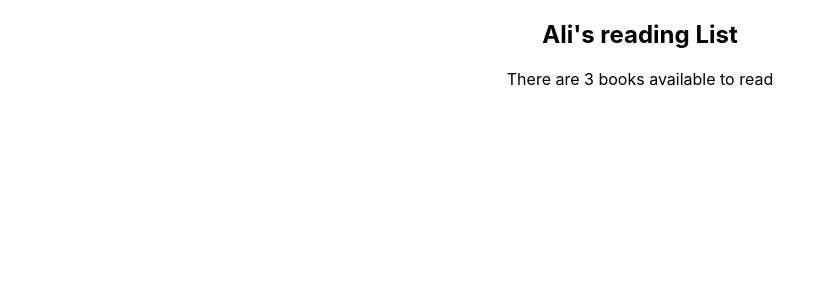
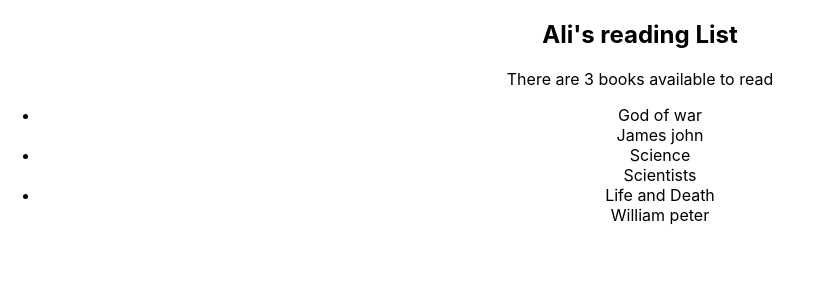
Before and after one commit to abdulmuqsit10101/React-Context-Hooks, a React (Create React App) app: page / in a window 1280 px wide. Shown: the top 300 px of the page, without its empty margins (0-813 px from the left). Built offline with nearby package versions, Linux system fonts and the light colour scheme.

Commit message:
[src/App.js]: BookList component is added in BookContextProvider

```diff
--- a/src/App.js
+++ b/src/App.js
@@ -1,13 +1,15 @@
 import React from 'react';
-import './App.css';
 import Navbar from './components/Navbar.js';
 import BookContextProvider from './context/BookContext.js';
+import './App.css';
+import BookList from './components/BookList.js';
 
 function App() {
   return (
     <div className="App">
       <BookContextProvider>
         <Navbar/>
+        <BookList/>
       </BookContextProvider>
     </div>
   );
```
